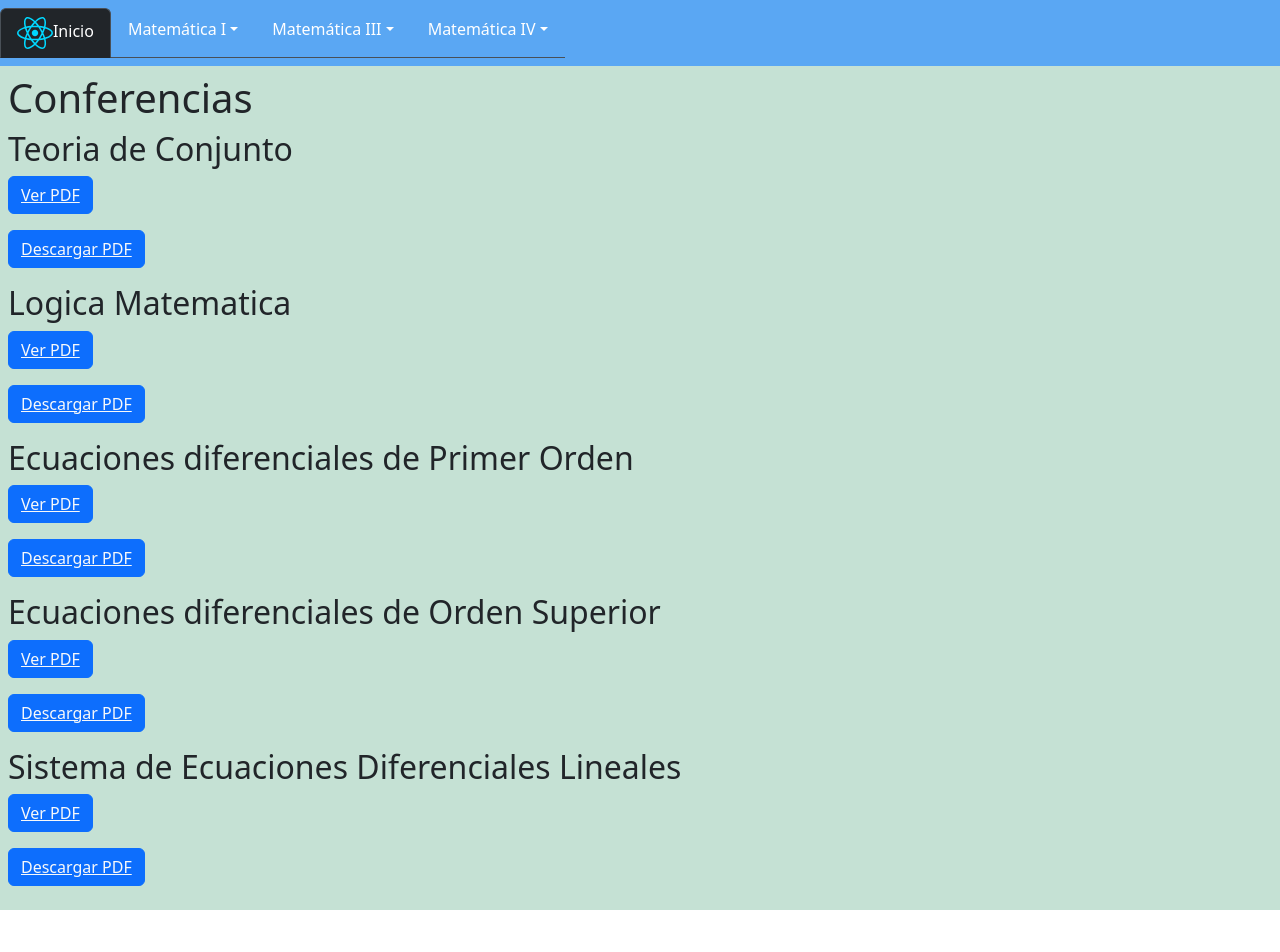
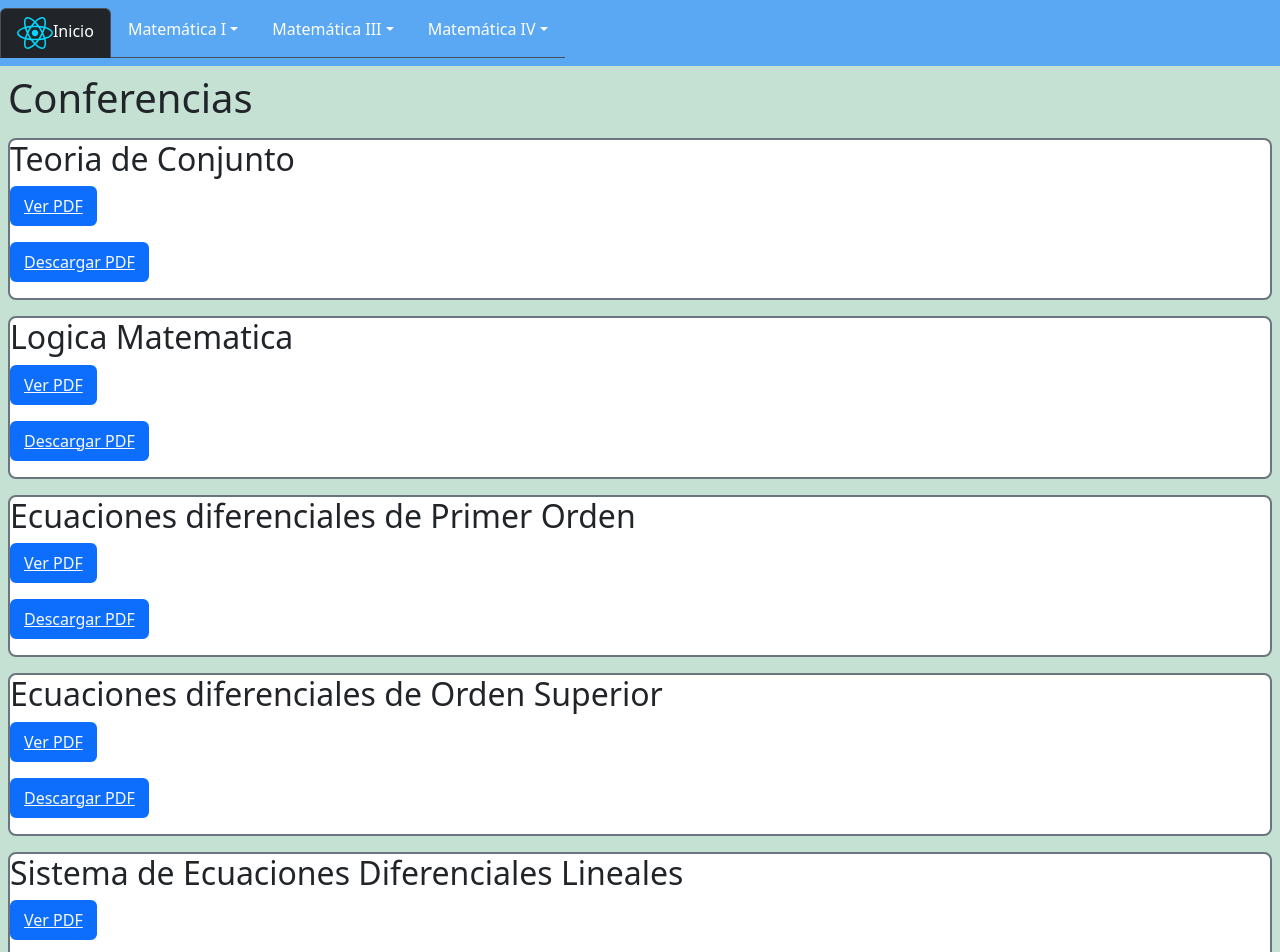
Before and after one commit to Johnnyinlove/Matematico, a React (Vite) app: page /Matematico/CursoMatI in a window 1280 px wide. Shown: the top 952 px of the page. Before the commit the page ends 910 px from the top, so only its background shows below. Built offline with nearby package versions, Linux system fonts and the light colour scheme.

Commit message:
bordesConferencias

```diff
--- a/src/CursosMatI.tsx
+++ b/src/CursosMatI.tsx
@@ -79,6 +79,7 @@ return (
 
 <h1>Conferencias</h1>
 
+<div className="border margin-top-bottom border-2 border-opacity-100 border-secondary bg-body rounded-3">
 
   <h2>Teoria de Conjunto</h2>
 
@@ -98,11 +99,13 @@ return (
       </a>
     </div>
 </div>
+</div>
 
 
 
 
 
+<div className="border margin-top-bottom border-2 border-opacity-100 border-secondary bg-body rounded-3">
 
   <h2>Logica Matematica</h2>
 
@@ -123,9 +126,11 @@ return (
       </a>
     </div>
 </div>
+</div>
 
 
 
+<div className="border margin-top-bottom border-2 border-opacity-100 border-secondary bg-body rounded-3">
 
 <h2>Ecuaciones diferenciales de Primer Orden</h2>
 
@@ -146,7 +151,10 @@ return (
       </a>
     </div>
 </div>
+</div>
 
+
+<div className="border margin-top-bottom border-2 border-opacity-100 border-secondary bg-body rounded-3">
 
 <h2>Ecuaciones diferenciales de Orden Superior</h2>
 
@@ -166,6 +174,10 @@ return (
       </a>
     </div>
 </div>
+</div>
+
+
+<div className="border margin-top-bottom border-2 border-opacity-100 border-secondary bg-body rounded-3">
 
 
 <h2>Sistema de Ecuaciones Diferenciales Lineales</h2>
@@ -186,6 +198,7 @@ return (
       </a>
     </div>
 </div>
+</div>
 
 
 </nav>
--- a/src/CursosMatIII.tsx
+++ b/src/CursosMatIII.tsx
@@ -56,6 +56,7 @@ return (
 
 <h1 className="text-center">Conferencias</h1>
 
+<div className="border margin-top-bottom border-2 border-opacity-100 border-secondary bg-body rounded-3">
 
   <h2 className="text-center">Series Numericas</h2>
 
@@ -74,11 +75,13 @@ return (
     </div>
 </div>
 </Container>
+</div>
 
 
 
 
 
+<div className="border margin-top-bottom border-2 border-opacity-100 border-secondary bg-body rounded-3">
 
 
   <h2 className="text-center">Series de Potencias</h2>
@@ -98,9 +101,11 @@ return (
     </div>
 </div>
 </Container>
+</div>
 
 
 
+<div className="border margin-top-bottom border-2 border-opacity-100 border-secondary bg-body rounded-3">
 
 
 <h2 className="text-center">Ecuaciones diferenciales de Primer Orden</h2>
@@ -120,7 +125,11 @@ return (
     </div>
 </div>
 </Container>
+</div>
 
+
+
+<div className="border margin-top-bottom border-2 border-opacity-100 border-secondary bg-body rounded-3">
 
 
 <h2 className="text-center">Ecuaciones diferenciales de Orden Superior</h2>
@@ -141,6 +150,15 @@ return (
 </div>
 </Container>
 
+</div>
+
+
+
+
+
+
+
+<div className="border margin-top-bottom border-2 border-opacity-100 border-secondary bg-body rounded-3">
 
 <h2 className="text-center">Sistema de Ecuaciones Diferenciales Lineales</h2>
 
@@ -163,6 +181,15 @@ return (
     </div>
 </div>
 </Container>
+</div>
+
+
+
+
+
+
+
+<div className="border margin-top-bottom border-2 border-opacity-100 border-secondary bg-body rounded-3">
 
 <h2 className="text-danger text-center">Ejemplo de Prueba Final</h2>
 
@@ -183,6 +210,7 @@ return (
     </div>
 </div>
 </Container>
+</div>
 
 
 
--- a/src/CursosMatIV.tsx
+++ b/src/CursosMatIV.tsx
@@ -56,6 +56,7 @@ return (
 
 <h1 className="text-center">Conferencias</h1>
 
+<div className="border margin-top-bottom border-2 border-opacity-100 border-secondary bg-body rounded-3">
 
   <h2 className="text-center">Teoria de Error y Solución de Ecuaciones</h2>
 
@@ -74,12 +75,14 @@ return (
     </div>
 </div>
 </Container>
+</div>
 
 
 
 
 
 
+<div className="border margin-top-bottom border-2 border-opacity-100 border-secondary bg-body rounded-3">
 
   <h2 className="text-center">Aproximación de Funciones</h2>
 
@@ -98,10 +101,12 @@ return (
     </div>
 </div>
 </Container>
+</div>
 
 
 
 
+<div className="border margin-top-bottom border-2 border-opacity-100 border-secondary bg-body rounded-3">
 
 <h2 className="text-center">Integración Numérica</h2>
 
@@ -120,7 +125,12 @@ return (
     </div>
 </div>
 </Container>
+</div>
 
+
+
+
+<div className="border margin-top-bottom border-2 border-opacity-100 border-secondary bg-body rounded-3">
 
 <h2 className="text-danger text-center">Trabajos Finales</h2>
 
@@ -158,6 +168,7 @@ return (
 </div>
 </Container>
 
+</div>
 
 
 
```
